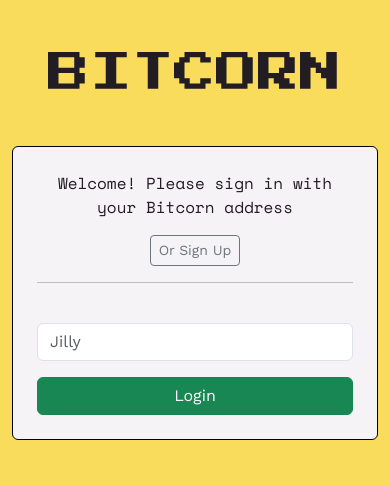
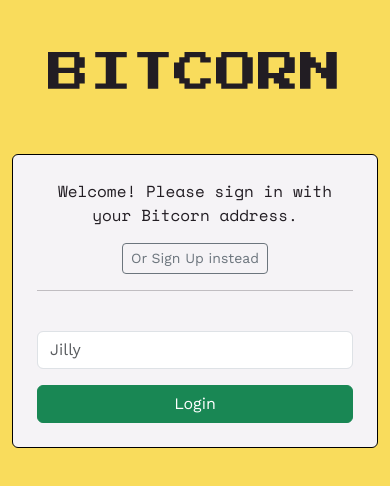
Before and after one commit to benjipt/bitcorn-app, a React (Vite) app: page / in a window 390 px wide. Shown: the top 486 px of the page. Built offline with nearby package versions, Linux system fonts and the light colour scheme.

Commit message:
feat[AccessPage.tsx]: update responsive style for div container width and update prompt copy

```diff
--- a/src/components/AccessPage.tsx
+++ b/src/components/AccessPage.tsx
@@ -95,6 +95,8 @@ const AccessPage = ({ getData }: SignInPageProps) => {
   return (
     <div className='container text-center mt-5'>
       <h1>BITCORN</h1>
+      <div className='row justify-content-center'>
+        <div className='col-12 col-md-9'>
           <div className='mt-5 p-4 border-black rounded sign-in container-sm'>
             <AccessPrompt
               accessMode={accessMode}
@@ -104,7 +106,9 @@ const AccessPage = ({ getData }: SignInPageProps) => {
             <form onSubmit={handleSubmit} className='mt-4'>
               <div className='row g-3 align-items-center justify-content-center'>
                 <div className='col-auto'>
-              <label htmlFor='address' className='form-label visually-hidden'>
+                  <label
+                    htmlFor='address'
+                    className='form-label visually-hidden'>
                     Address
                   </label>
                 </div>
@@ -149,6 +153,8 @@ const AccessPage = ({ getData }: SignInPageProps) => {
             </form>
           </div>
         </div>
+      </div>
+    </div>
   );
 };
 
--- a/src/components/AccessPrompt.tsx
+++ b/src/components/AccessPrompt.tsx
@@ -9,14 +9,14 @@ const AccessPrompt = ({ accessMode, toggleAccessMode }: AccessPromptProps) => {
     <>
       <p>
         {accessMode === 'login'
-          ? 'Welcome! Please sign in with your Bitcorn address'
-          : 'Enter your new bitcorn address below'}
+          ? 'Welcome! Please sign in with your Bitcorn address.'
+          : 'Enter your new bitcorn address below.'}
       </p>
       <button
         type='button'
         className='btn btn-outline-secondary btn-sm'
         onClick={toggleAccessMode}>
-        {accessMode === 'login' ? 'Or Sign Up' : 'Or Login'}
+        {accessMode === 'login' ? 'Or Sign Up instead' : 'Or Login instead'}
       </button>
     </>
   );
```
Lines whose indentation alone changed are shown as unchanged.
